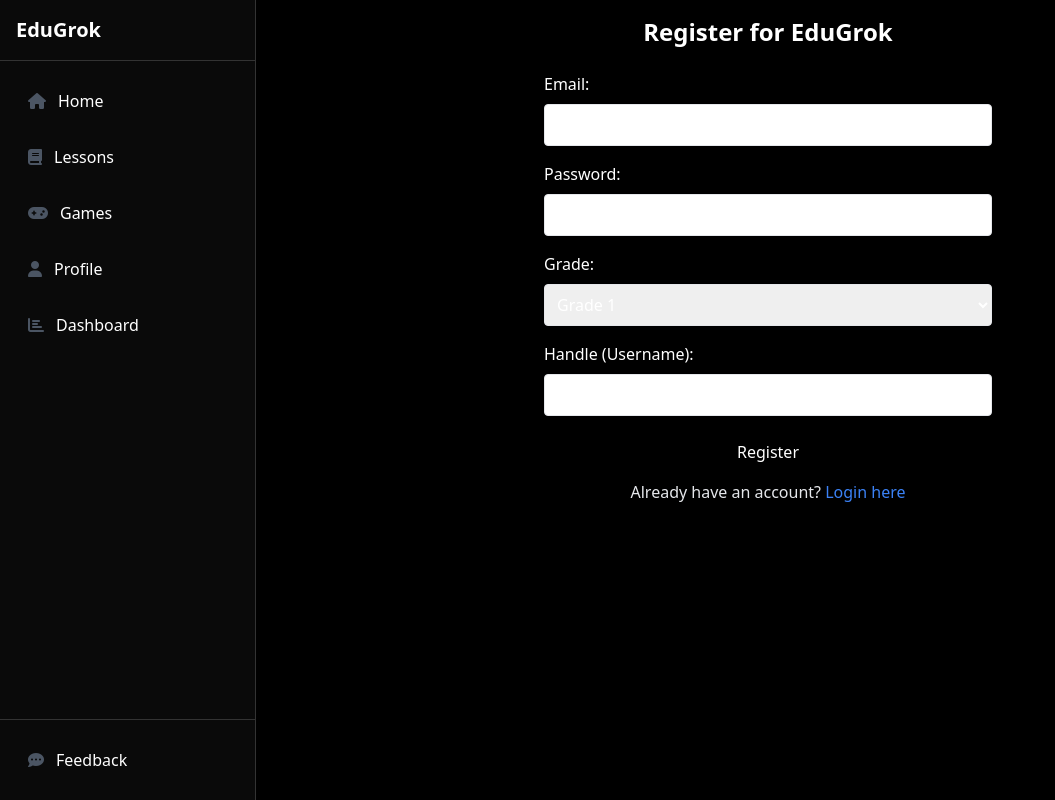
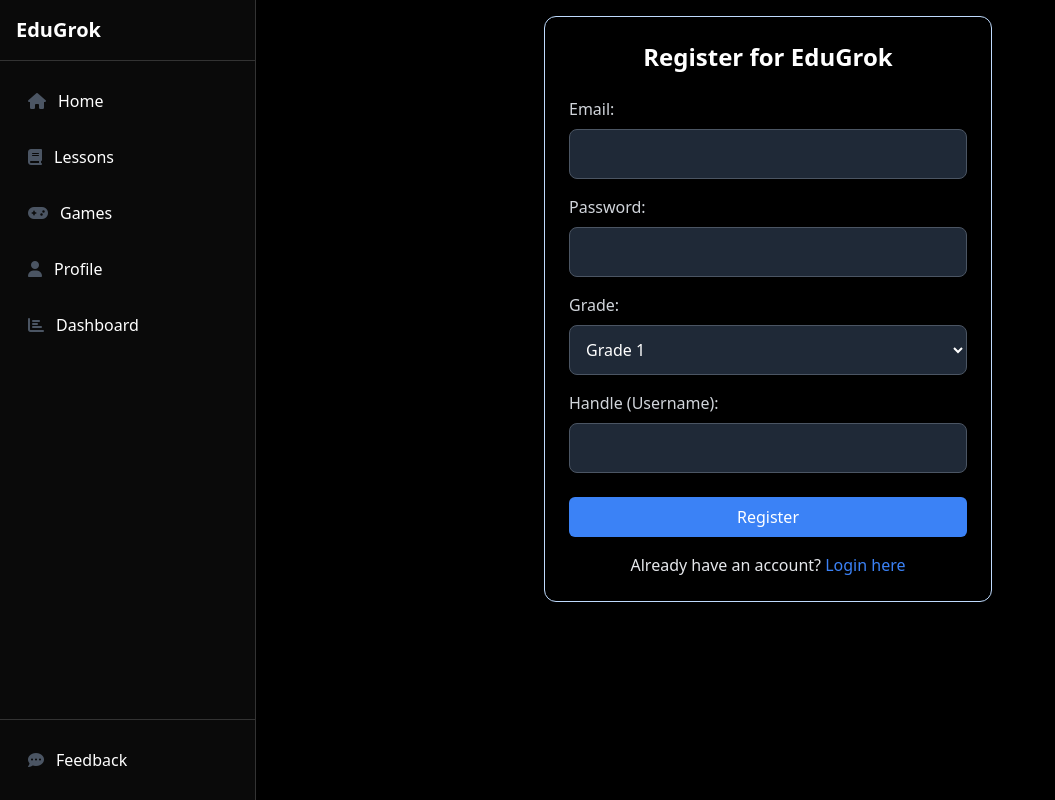
Before and after one commit to MarketExpander99/EduGrok, a Flask app: page /register in a window 1280 px wide. Shown: the whole page, without its empty margins (0-1055 px from the left). Run offline with Flask 3, Linux system fonts and the light colour scheme; parts of the project's set-up code (start-up, migrations or seed data) failed here and were passed over; some libraries are stand-ins or nearby versions.

Commit message:
login_register

```diff
--- a/auth.py
+++ b/auth.py
@@ -15,12 +15,12 @@ def register():
         if not email or not password or not grade.isdigit() or int(grade) not in [1, 2, 3]:
             logger.error(f"Registration failed: Invalid input - email={email}, grade={grade}, password={'set' if password else 'missing'}")
             flash("Invalid email, password, or grade (1-3)", "error")
-            return render_template('register.html.j2', error="Invalid email, password, or grade (1-3)",
+            return render_template('register.html.j2',
                                  theme=session.get('theme', 'astronaut'), language=session.get('language', 'en'))
         if len(password) < 6:
             logger.error(f"Registration failed: Password too short for email={email}")
             flash("Password must be at least 6 characters", "error")
-            return render_template('register.html.j2', error="Password must be at least 6 characters",
+            return render_template('register.html.j2',
                                  theme=session.get('theme', 'astronaut'), language=session.get('language', 'en'))
         try:
             hashed_password = generate_password_hash(password, method='pbkdf2:sha256')
@@ -36,12 +36,12 @@ def register():
         except sqlite3.IntegrityError as e:
             logger.error(f"Registration failed: Email {email} already exists - {str(e)}")
             flash("Email already registered", "error")
-            return render_template('register.html.j2', error="Email already registered",
+            return render_template('register.html.j2',
                                  theme=session.get('theme', 'astronaut'), language=session.get('language', 'en'))
         except Exception as e:
             logger.error(f"Registration failed: {str(e)}")
             flash("Server error during registration", "error")
-            return render_template('register.html.j2', error="Server error",
+            return render_template('register.html.j2',
                                  theme=session.get('theme', 'astronaut'), language=session.get('language', 'en'))
     return render_template('register.html.j2', theme=session.get('theme', 'astronaut'), language=session.get('language', 'en'))
 
@@ -52,7 +52,7 @@ def login():
         if not email or not password:
             logger.error("Login failed: Missing email or password")
             flash("Email and password required", "error")
-            return render_template('login.html.j2', error="Email and password required",
+            return render_template('login.html.j2',
                                  theme=session.get('theme', 'astronaut'), language=session.get('language', 'en'))
         try:
             conn = get_db()
@@ -75,12 +75,12 @@ def login():
             else:
                 logger.error(f"Login failed: User {email} not found")
                 flash("Invalid email or password", "error")
-            return render_template('login.html.j2', error="Invalid email or password",
+            return render_template('login.html.j2',
                                  theme=session.get('theme', 'astronaut'), language=session.get('language', 'en'))
         except Exception as e:
             logger.error(f"Login failed: {str(e)}")
             flash("Server error during login", "error")
-            return render_template('login.html.j2', error="Server error",
+            return render_template('login.html.j2',
                                  theme=session.get('theme', 'astronaut'), language=session.get('language', 'en'))
     return render_template('login.html.j2', theme=session.get('theme', 'astronaut'), language=session.get('language', 'en'))
 
--- a/templates/register.html.j2
+++ b/templates/register.html.j2
@@ -1,32 +1,32 @@
 {% extends "base.html.j2" %}
 
 {% block content %}
-<div class="post-card max-w-md mx-auto">
-    <h2 class="text-2xl font-semibold mb-6 text-center">Register for EduGrok</h2>
+<div class="bg-black p-6 rounded-xl shadow-lg border border-blue-200 max-w-md mx-auto">
+    <h2 class="text-2xl font-semibold mb-6 text-center text-white">Register for EduGrok</h2>
     <form action="{{ url_for('register') }}" method="POST">
         <div class="mb-4">
-            <label for="email" class="block mb-2">Email:</label>
-            <input type="email" name="email" id="email" class="w-full p-2 border rounded" required>
+            <label for="email" class="block mb-2 text-gray-300">Email:</label>
+            <input type="email" name="email" id="email" class="w-full p-3 bg-gray-800 text-white border border-gray-600 rounded-lg focus:outline-none focus:ring-2 focus:ring-blue-500" required>
         </div>
         <div class="mb-4">
-            <label for="password" class="block mb-2">Password:</label>
-            <input type="password" name="password" id="password" class="w-full p-2 border rounded" required>
+            <label for="password" class="block mb-2 text-gray-300">Password:</label>
+            <input type="password" name="password" id="password" class="w-full p-3 bg-gray-800 text-white border border-gray-600 rounded-lg focus:outline-none focus:ring-2 focus:ring-blue-500" required>
         </div>
         <div class="mb-4">
-            <label for="grade" class="block mb-2">Grade:</label>
-            <select name="grade" id="grade" class="w-full p-2 border rounded" required>
+            <label for="grade" class="block mb-2 text-gray-300">Grade:</label>
+            <select name="grade" id="grade" class="w-full p-3 bg-gray-800 text-white border border-gray-600 rounded-lg focus:outline-none focus:ring-2 focus:ring-blue-500" required>
                 <option value="1">Grade 1</option>
                 <option value="2">Grade 2</option>
                 <option value="3">Grade 3</option>
             </select>
         </div>
         <div class="mb-6">
-            <label for="handle" class="block mb-2">Handle (Username):</label>
-            <input type="text" name="handle" id="handle" class="w-full p-2 border rounded" required>
+            <label for="handle" class="block mb-2 text-gray-300">Handle (Username):</label>
+            <input type="text" name="handle" id="handle" class="w-full p-3 bg-gray-800 text-white border border-gray-600 rounded-lg focus:outline-none focus:ring-2 focus:ring-blue-500">
         </div>
-        <button type="submit" class="btn-success w-full">Register</button>
+        <button type="submit" class="bg-blue-500 text-white px-4 py-2 rounded-md hover:bg-blue-700 transition w-full">Register</button>
     </form>
-    <p class="mt-4 text-center">
+    <p class="mt-4 text-center text-gray-400">
         Already have an account? <a href="{{ url_for('login') }}" class="text-blue-500 hover:underline">Login here</a>
     </p>
 </div>
```
Also changed, not shown: templates/login.html.j2 (+8 -8 lines).
